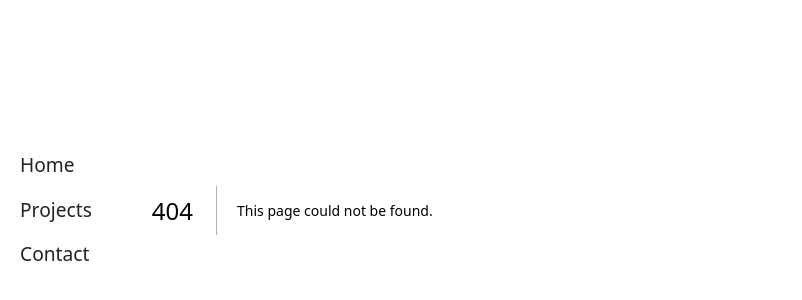
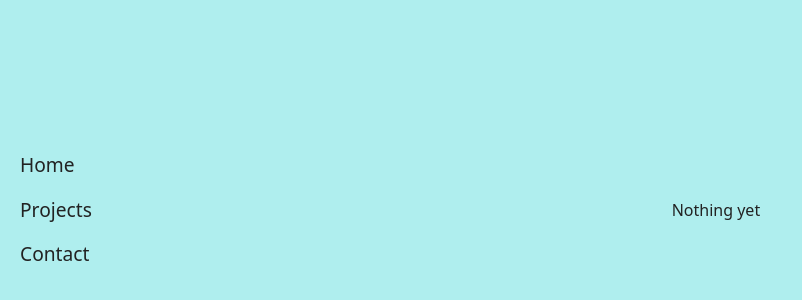
Before and after one commit to gmorikawa/portifolio, a Next.js app: page /projects in a window 1280 px wide. Before the commit this address had no page. Shown: the part 190-490 px from the top of the page, without its empty margins (0-802 px from the left). Built offline with nearby package versions, Linux system fonts and the light colour scheme.

Commit message:
Placeholder page for projects

```diff
--- /dev/null
+++ b/src/app/projects/page.tsx
@@ -0,0 +1,9 @@
+import Image from "next/image";
+
+export default function Projects() {
+    return (
+        <main id="content">
+            Nothing yet
+        </main>
+    );
+}
```
